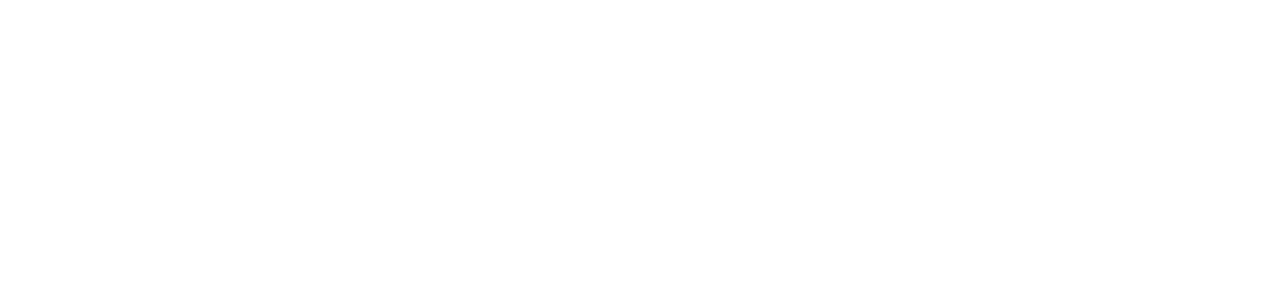
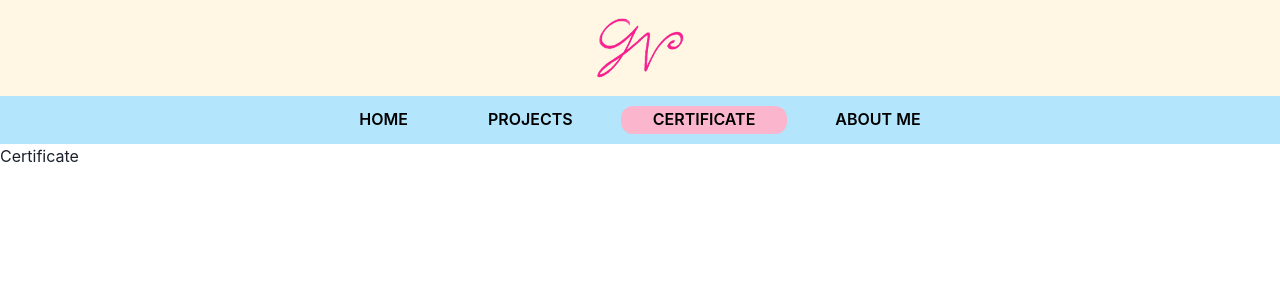
Before and after one commit to r1chwo0n/portfolio, a React (Vite) app: page /certificate in a window 1280 px wide. Before the commit this address had no page. Shown: the top 300 px of the page. Built offline with nearby package versions, Linux system fonts and the light colour scheme.

Commit message:
Add: Certificate page

```diff
--- a/src/App.jsx
+++ b/src/App.jsx
@@ -1,9 +1,9 @@
-import { Routes, Route, Link } from 'react-router-dom'
+import { Routes, Route } from 'react-router-dom'
 import Home from './pages/Home'
 import About from './pages/About'
 import Layout from './Layout'
 import Projects from './pages/Projects'
-import Courses from './pages/Courses'
+import Certificate from './pages/Certificate'
 
 export default function App() {
   return (
@@ -12,7 +12,8 @@
         <Route element={<Layout />}>
           <Route path="/" element={<Home />} />
           <Route path="/projects" element={<Projects />} />
-          <Route path="/courses" element={<Courses />} />
+          {/* <Route path="/courses" element={<Courses />} /> */}
+          <Route path="/certificate" element={<Certificate />} />
           <Route path="/about" element={<About />} />
         </Route>
       </Routes>
--- a/src/components/Navbar.jsx
+++ b/src/components/Navbar.jsx
@@ -50,7 +50,7 @@
       >
         PROJECTS
       </Button>
-      <Button
+      {/* <Button
         as={RouterLink}
         to="/courses"
         bg={isActive("/courses") ? "pink.200" : "transparent"}
@@ -62,6 +62,19 @@
         onClick={onClose}
       >
         COMPLETED COURSES
+      </Button> */}
+      <Button
+        as={RouterLink}
+        to="/certificate"
+        bg={isActive("/certificate") ? "pink.200" : "transparent"}
+        color="black"
+        rounded="xl"
+        _hover={{ bg: "pink.300" }}
+        h={7}
+        px={8}
+        onClick={onClose}
+      >
+        CERTIFICATE
       </Button>
       <Button
         as={RouterLink}
--- /dev/null
+++ b/src/pages/Certificate.jsx
@@ -0,0 +1,3 @@
+export default function Certificate() {
+  return <h1>Certificate</h1>
+}
```
Also changed, not shown: 1 other file (tests, documents, lock files or other folders).
